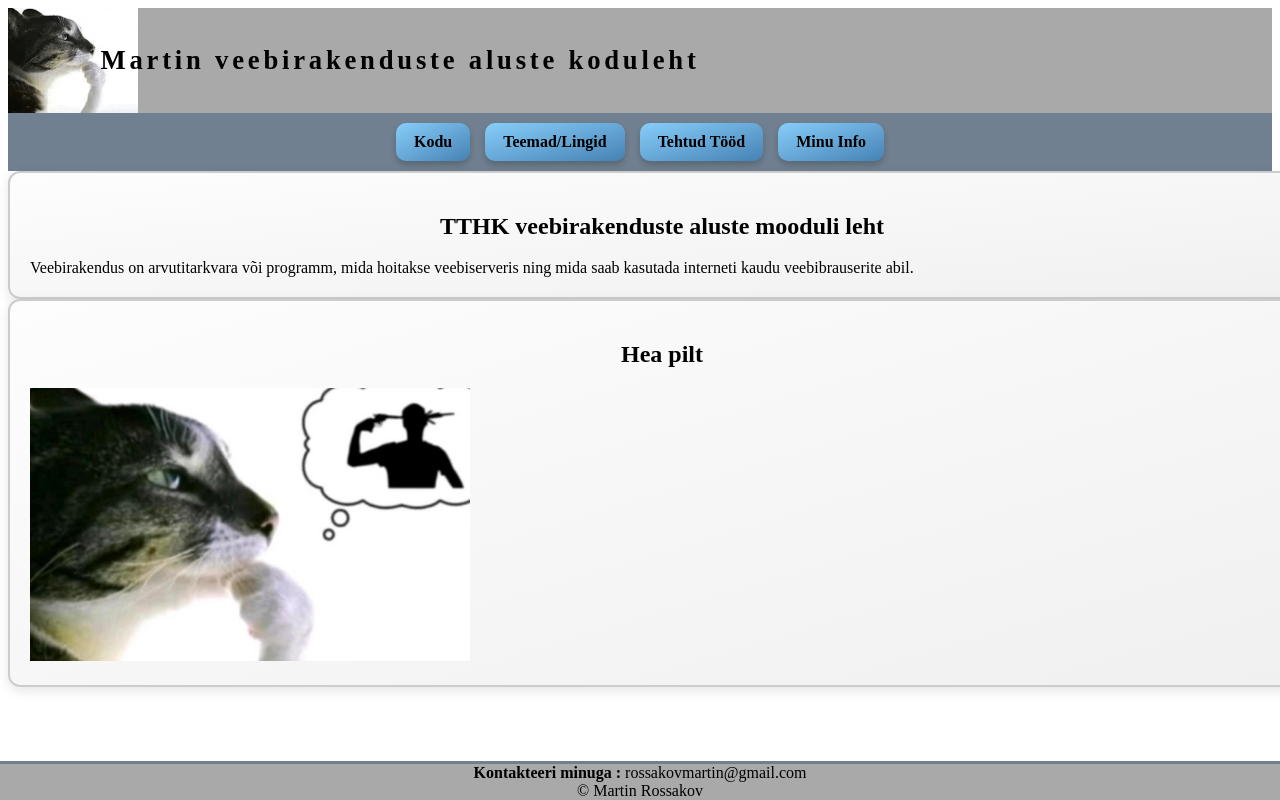
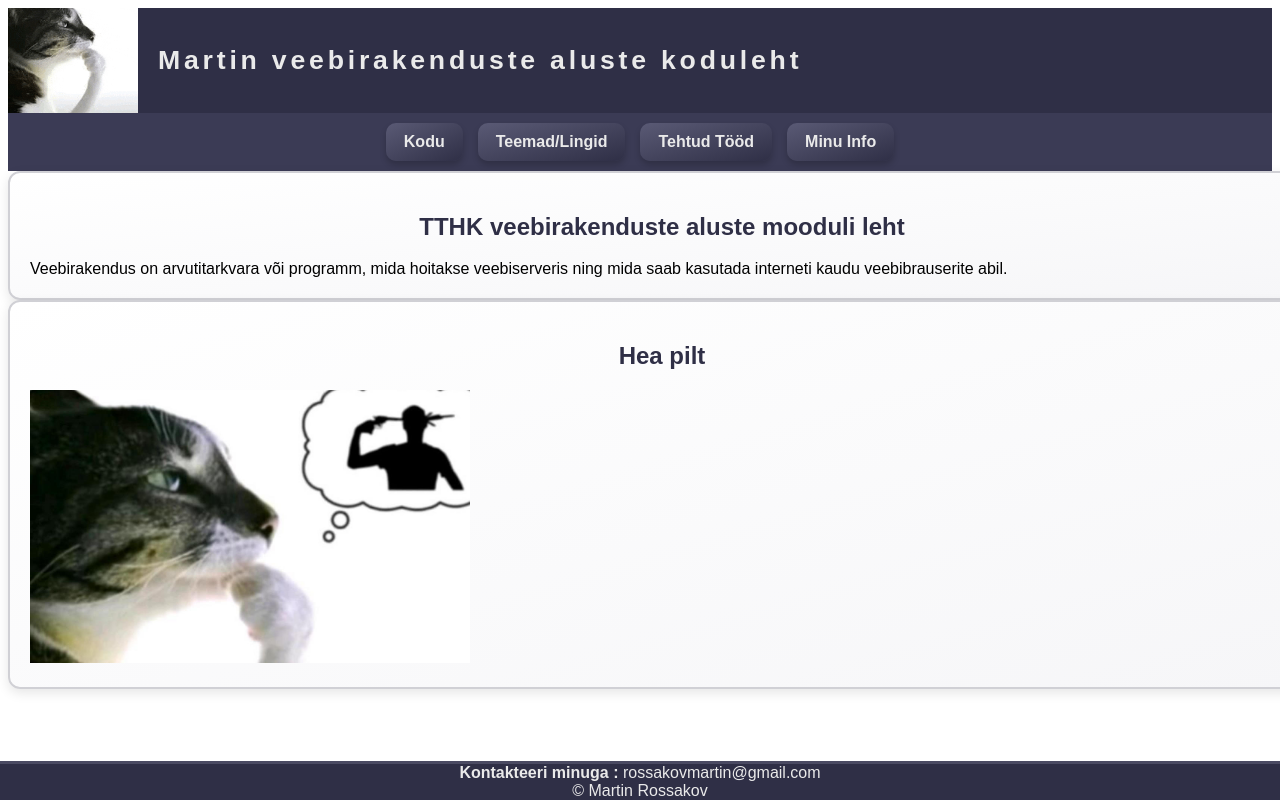
Before and after one commit to painkiller102k/MartinWebsite, a plain HTML site: page index.html in a window 1280 px wide. Shown: the top 800 px of the page. Drawn offline with Linux system fonts and the light colour scheme.

Commit message:
css done

```diff
--- a/style.css
+++ b/style.css
@@ -1,64 +1,59 @@
 header{
-    background-color: darkgray;
+    background-color: #2f2f46;
     letter-spacing: 0.1cm;
     padding: 1.5%;
     font-variant: contextual;
-    font-family: "Imprint MT Shadow";
+    font-family: "Poppins", sans-serif;
     font-size: 10pt;
     font-weight: normal;
     background-image: url('logo.jpg');
     background-repeat: no-repeat;
     background-size: 130px 130px;
+    background-position: left center;
+    padding-left: 150px;
+    color: #eaeaea;
 }
 header h1{
-    margin-left: 6%;
+    margin-left: 0;
+    color: #eaeaea;
 }
 img{
     width: 440px;
 }
 footer{
-    background-color: darkgray;
-    border-top: 3px solid slategrey;
+    background-color: #2f2f46;
+    border-top: 3px solid #4a4a62;
     text-align: center;
     position: fixed;
     left: 0;
     bottom: 0;
     width: 100%;
     margin: auto;
+    color: #eaeaea;
+    font-family: "Poppins", sans-serif;
 }
-section#osa1,
-section#osa2 {
+section#osa1, section#osa2 {
     width: 100%;
     padding: 20px;
-    border: 2px solid #cccccc;
+    border: 2px solid #d0d0d5;
     border-radius: 12px;
-    background: linear-gradient(to bottom right, #fdfdfd, #f0f0f0);
+    background: linear-gradient(to bottom right, #ffffff, #f6f6f8);
     box-shadow: 0 4px 12px rgba(0, 0, 0, 0.1);
-    transition: all 1s ease-in-out;
+    font-family: "Poppins", sans-serif;
 }
 
-section#osa1:hover,
-section#osa2:hover {
-    border-color: #999;
-    box-shadow: 0 6px 18px rgba(0, 0, 0, 0.15);
+#osa1 h2, #osa2 h2 {
+    text-align: center;
+    font-variant: contextual;
+    font-family: "Poppins", sans-serif;
+    color: #2f2f46;
 }
 
-#osa1 h2{
-    text-align: center;
-    font-variant: contextual;
-    font-family: "Imprint MT Shadow";
-}
-#osa2 h2{
-    text-align: center;
-    font-variant: contextual;
-    font-family: "Imprint MT Shadow";
-
-}
 nav ul {
     list-style-type: none;
     margin: 0;
     padding: 10px;
-    background-color: slategray;
+    background-color: #3b3b55;
     display: flex;
     justify-content: center;
     gap: 15px;
@@ -66,7 +61,7 @@ nav ul {
 
 nav ul li {
     border-radius: 10px;
-    background: linear-gradient(to bottom right, #87cefa, #4682b4);
+    background: linear-gradient(to bottom right, #5a5a75, #2f2f46);
     box-shadow: 0 4px 6px rgba(0, 0, 0, 0.2);
     transition: transform 0.3s ease, box-shadow 0.3s ease;
 }
@@ -79,9 +74,9 @@ nav ul li:hover {
 nav ul li a {
     display: block;
     padding: 10px 18px;
-    color: black;
+    color: #eaeaea;
     font-weight: bold;
     text-align: center;
     text-decoration: none;
-    font-family: "Imprint MT Shadow";
+    font-family: "Poppins", sans-serif;
 }
```
